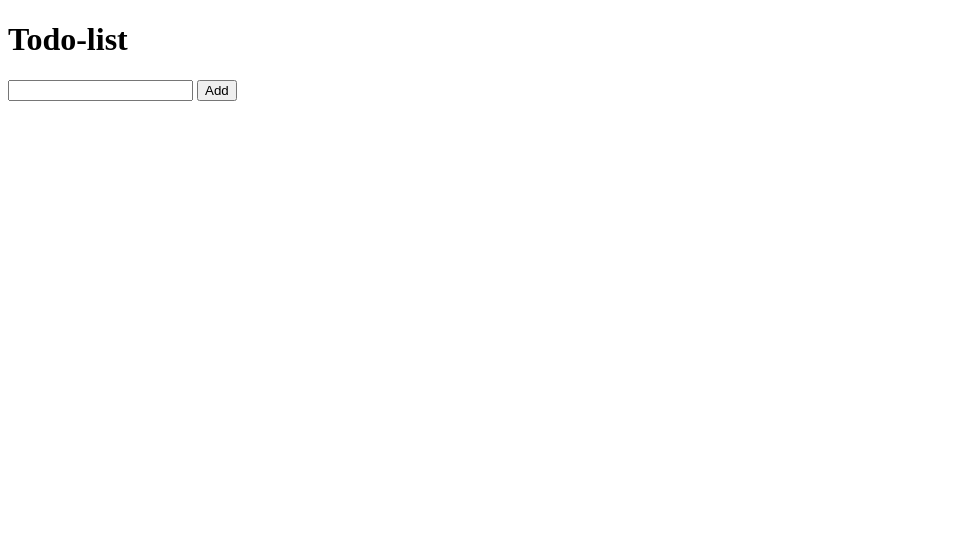
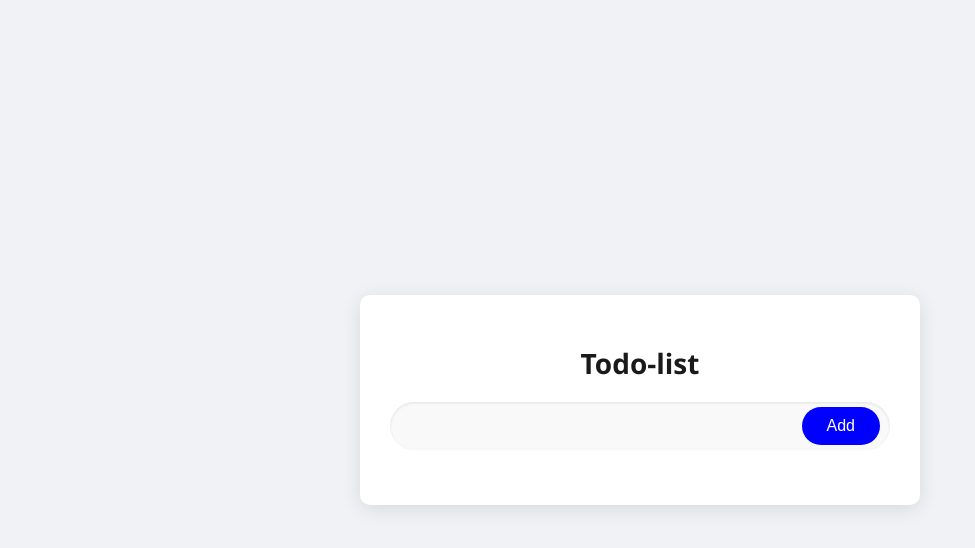
Before and after one commit to Tial0011/todolistweb, a plain HTML site: page index.html in a window 1280 px wide. Shown: the whole page, without its empty margins (0-975 px from the left). Drawn offline with Linux system fonts and the light colour scheme.

Commit message:
i added css file for the present htmlfile

```diff
--- /dev/null
+++ b/index.css
@@ -0,0 +1,60 @@
+body {
+  background-color: #f0f2f5;
+  font-family: "Segoe UI", Tahoma, Geneva, Verdana, sans-serif;
+  display: flex;
+  justify-content: center;
+  align-items: center;
+  min-height: 100vh;
+  margin: 0;
+  color: #333;
+}
+
+.container {
+  background-color: white;
+  padding: 30px;
+  border-radius: 10px;
+  box-shadow: 0 4px 20px rgba(0, 0, 0, 0.1);
+  width: 100%;
+  max-width: 500px;
+  text-align: center;
+}
+
+h1 {
+  color: #1a1a1a;
+  font-size: 28px;
+  margin-bottom: 20px;
+}
+
+.inputandaddcontainer {
+  display: flex;
+  align-items: center;
+  margin-bottom: 25px;
+  background-color: #f9f9f9;
+  border-radius: 30px;
+  padding: 5px 10px;
+  box-shadow: inset 0 1px 3px rgba(0, 0, 0, 0.1);
+}
+
+#todoInput {
+  flex: 1;
+  border: none;
+  background: transparent;
+  padding: 10px;
+  font-size: 16px;
+  outline: none;
+}
+
+#addTask {
+  background-color: blue;
+  color: white;
+  border: none;
+  border-radius: 25px;
+  padding: 10px 25px;
+  font-size: 16px;
+  cursor: pointer;
+  transition: background-color 0.3s ease;
+}
+
+#addTask:hover {
+  background-color: red;
+}
--- a/index.html
+++ b/index.html
@@ -4,10 +4,15 @@
     <meta charset="UTF-8" />
     <meta name="viewport" content="width=device-width, initial-scale=1.0" />
     <title>Document</title>
+    <link rel="stylesheet" href="index.css" />
   </head>
   <body>
-    <h1>Todo-list</h1>
-    <input type="text" id="todoInput" />
-    <button type="button" id="addTask">Add</button>
+    <div class="container">
+      <h1>Todo-list</h1>
+      <div class="inputandaddcontainer">
+        <input type="text" id="todoInput" />
+        <button type="button" id="addTask">Add</button>
+      </div>
+    </div>
   </body>
 </html>
```
